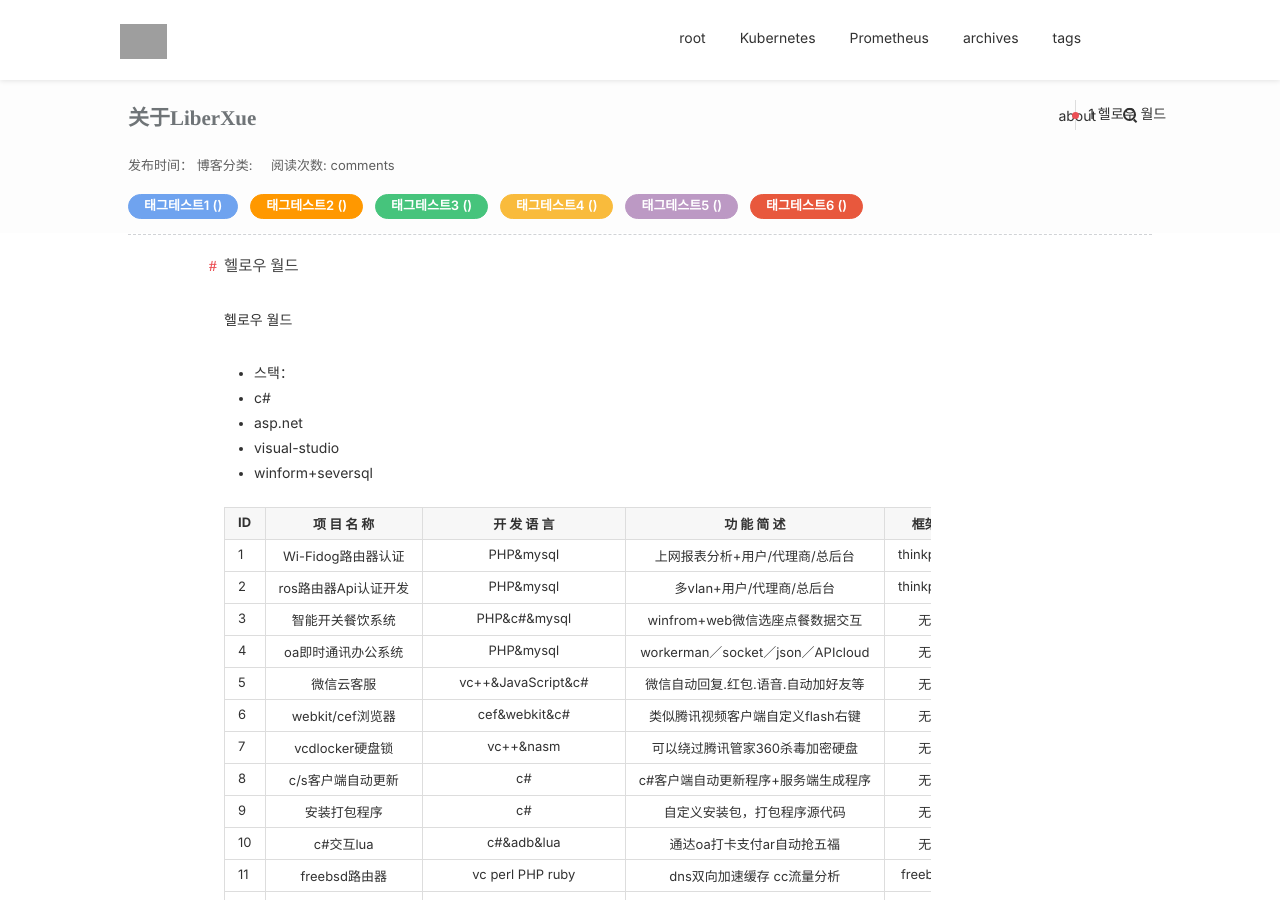
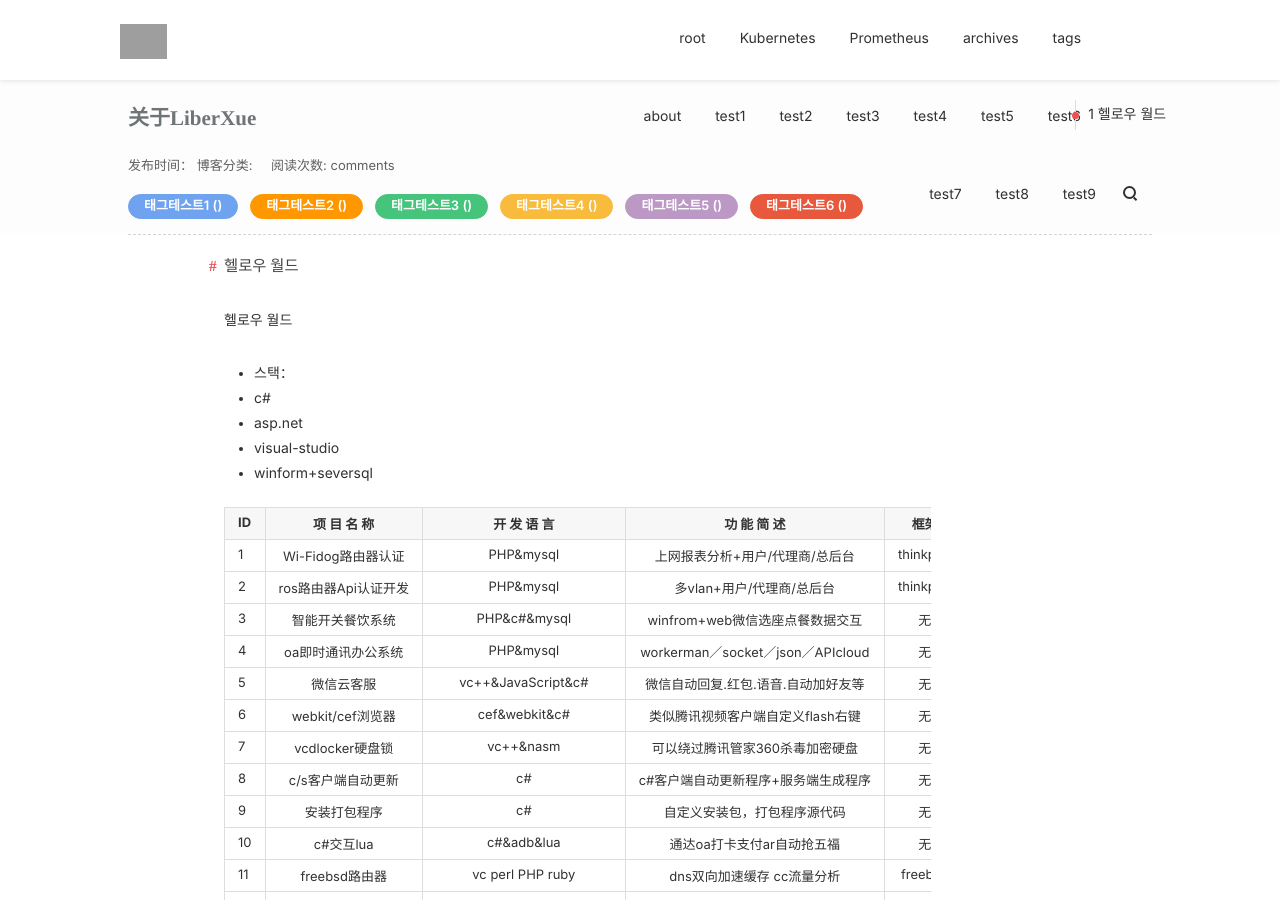
Before and after one commit to maleficush/maleficush.github.io, a Jekyll site: the page built from about.md, in a window 1280 px wide and 900 px high. Built offline with Jekyll 4.4.1, drawn with Linux system fonts in a browser that asks for light colours; nearby versions of some CDN libraries; comment, search, counter and statistics services are not loaded; grey boxes are pictures that could not be loaded.

Commit message:
menu test

```diff
--- a/_config.yml
+++ b/_config.yml
@@ -29,6 +29,33 @@ links:
   - name:         about
     url:          /about
     external:     false
+  - name:         test1
+    url:          /test1
+    external:     false
+  - name:         test2
+    url:          /test3
+    external:     false
+  - name:         test3
+    url:          /test3
+    external:     false
+  - name:         test4
+    url:          /test4
+    external:     false
+  - name:         test5
+    url:          /test5
+    external:     false
+  - name:         test6
+    url:          /test6
+    external:     false
+  - name:         test7
+    url:          /test7
+    external:     false
+  - name:         test8
+    url:          /test8
+    external:     false
+  - name:         test9
+    url:          /test9
+    external:     false
 # ------------ CONFIGURABLE END ------------
 
 #permalink:        /:categories/:title.html
```
